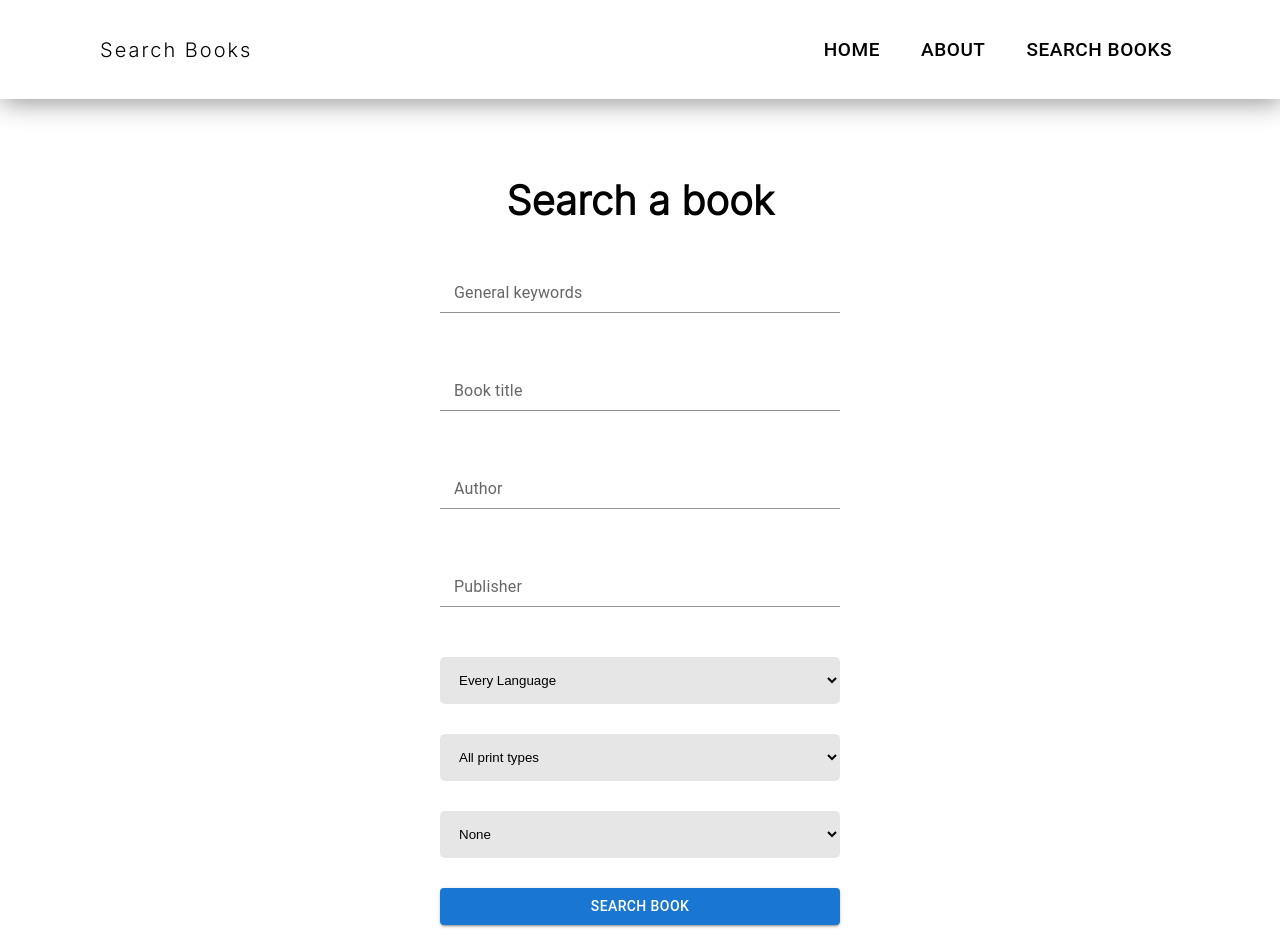
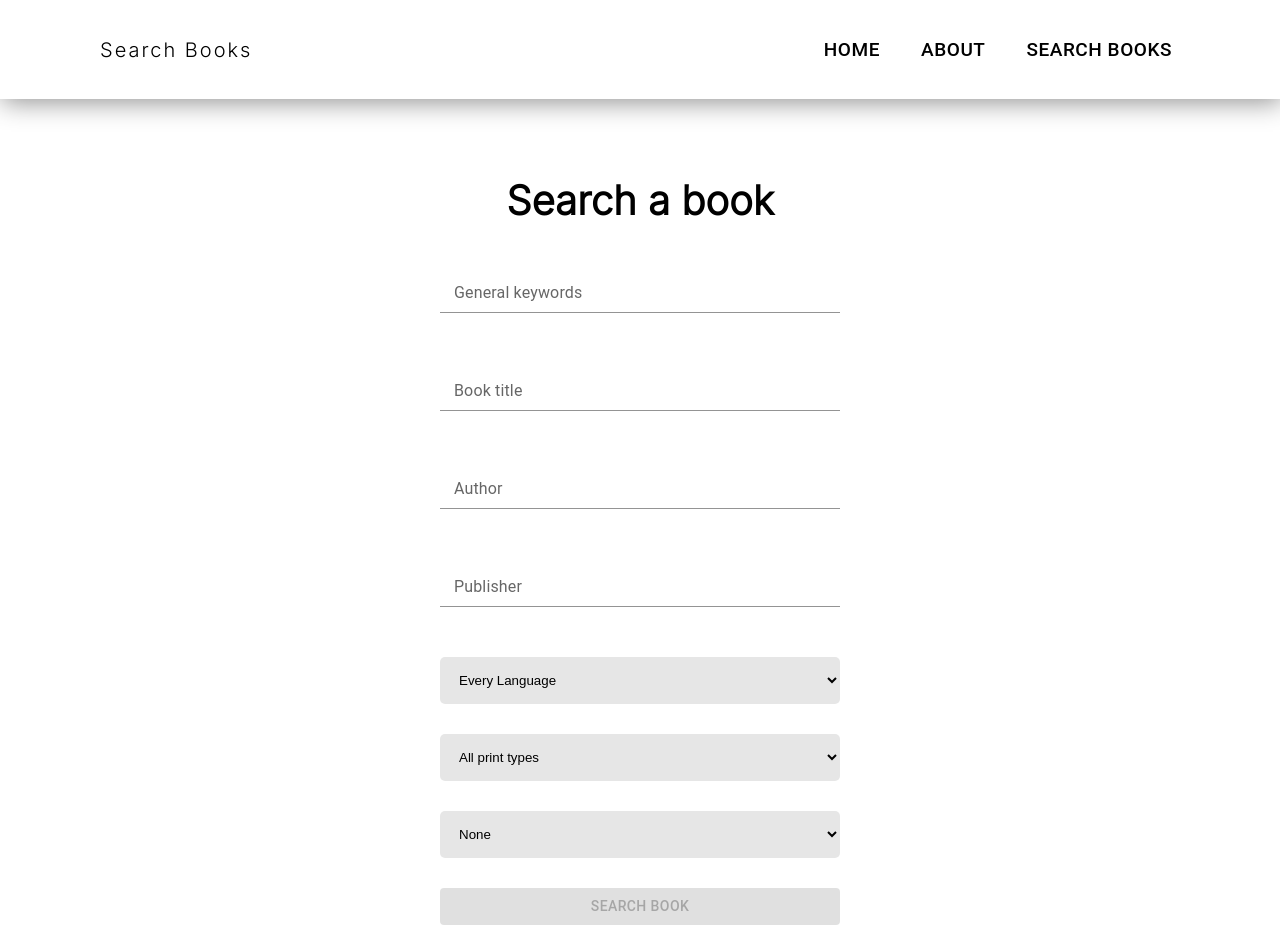
Before and after one commit to smeh09/makeuc-hack, a React (Create React App) app: page /searchBook in a window 1280 px wide. Shown: the top 952 px of the page. Built offline with nearby package versions, Linux system fonts and the light colour scheme.

Commit message:
disabled thingy

```diff
--- a/src/Components/SearchBookForm.js
+++ b/src/Components/SearchBookForm.js
@@ -109,7 +109,7 @@ const SearchBookForm = () => {
           <option value="free-ebooks"> All free google ebooks</option>
           <option value="paid-ebooks"> All paid google ebooks</option>
         </select>
-        <Button className='submitButton' onClick={(e) => handleSubmit(e)} variant="contained" type='submit'>Search book</Button>
+        <Button disabled={!generalKeywords.trim()} className='submitButton' onClick={(e) => handleSubmit(e)} variant="contained" type='submit'>Search book</Button>
       </form>
     </div>
   );
```
